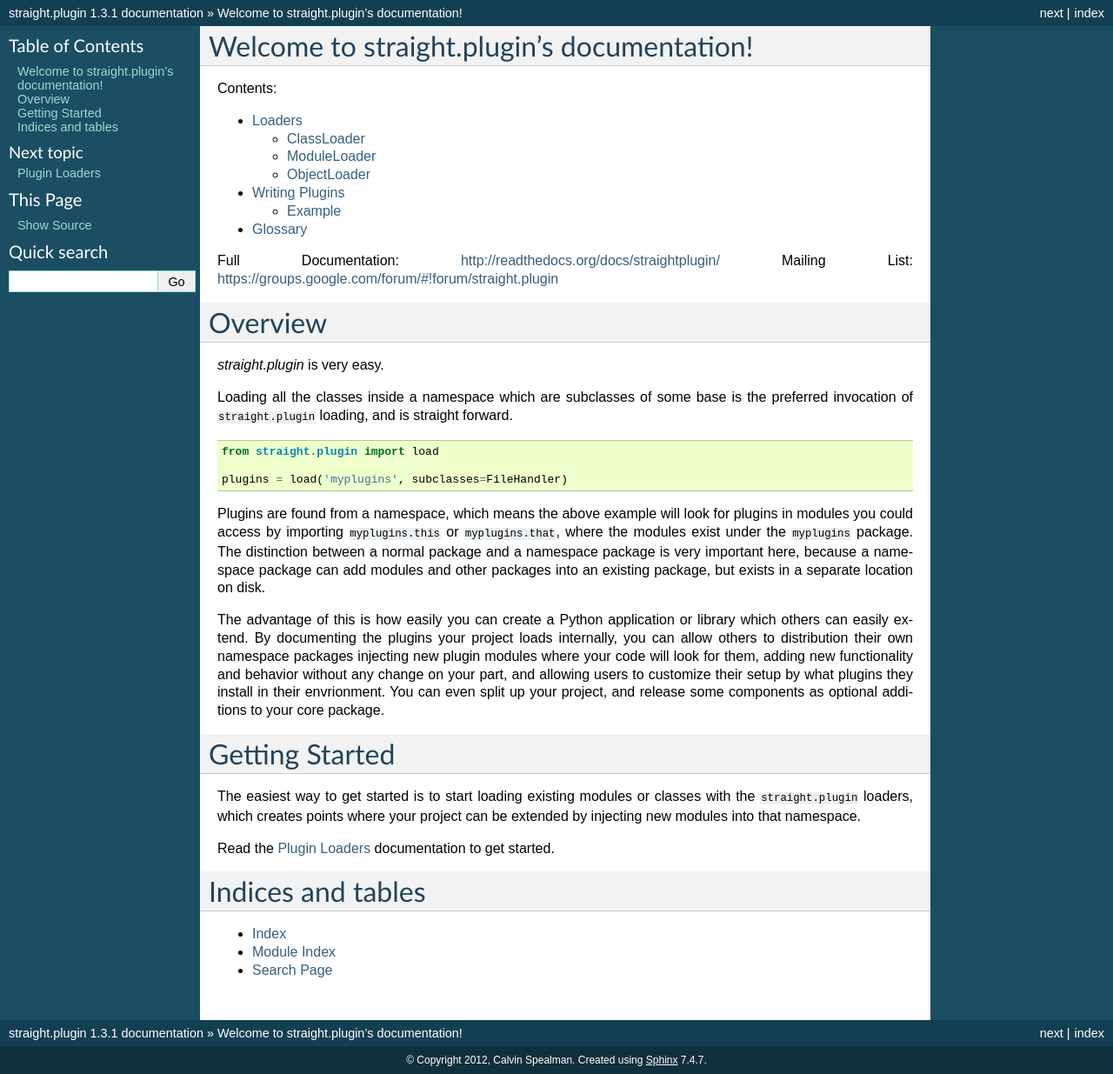
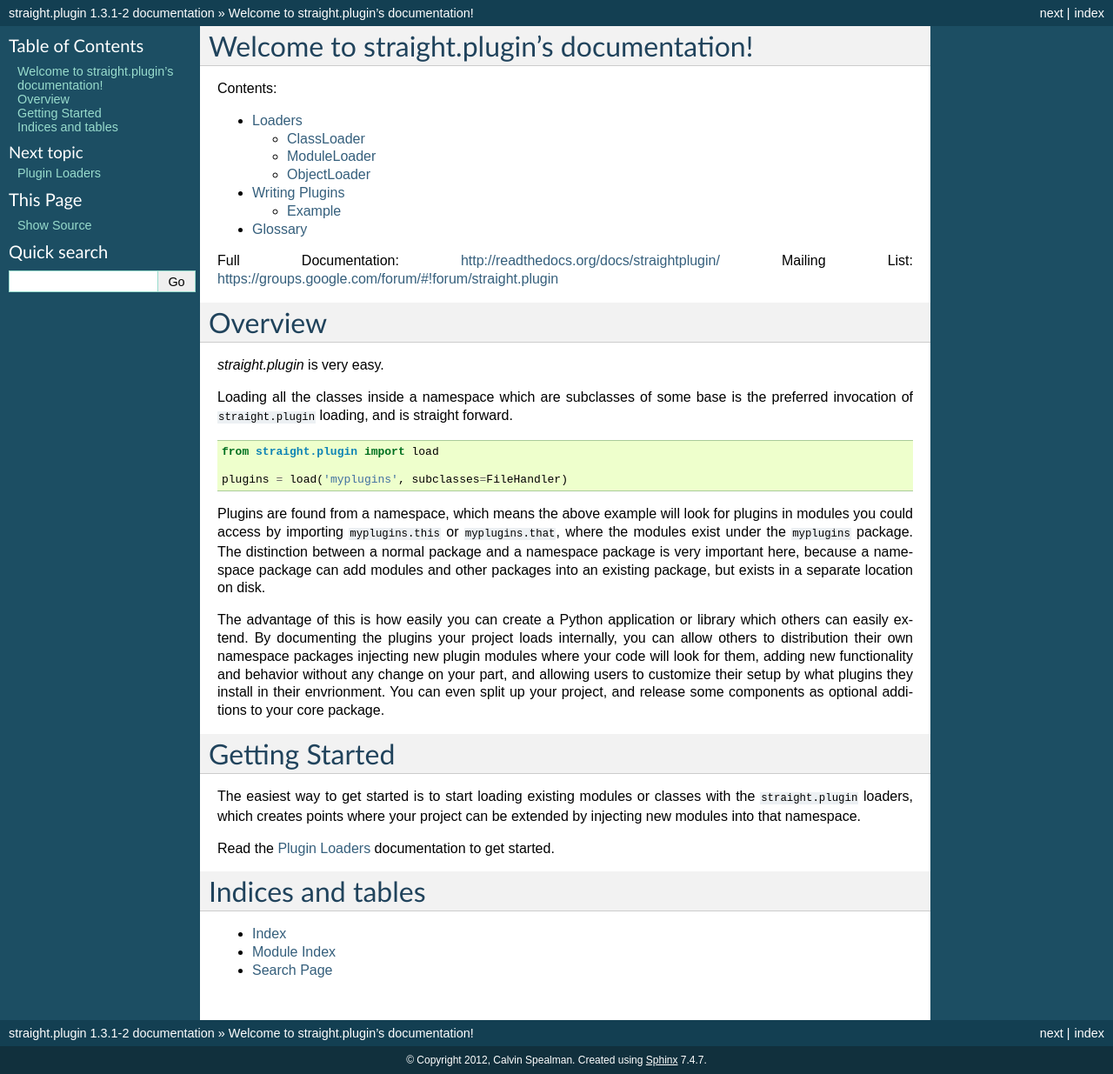
Before and after one commit to ironfroggy/straight.plugin, a Sphinx documentation site: the page built from docs/index.rst, in a window 1280 px wide. Shown: the whole page at 87% size. Built offline with Sphinx 7.4.7, drawn with Linux system fonts in a browser that asks for light colours.

```diff
--- a/docs/conf.py
+++ b/docs/conf.py
@@ -50,7 +50,7 @@ copyright = u'2012, Calvin Spealman'
 # The short X.Y version.
 version = '1.3'
 # The full version, including alpha/beta/rc tags.
-release = '1.3.1'
+release = '1.3.1-2'
 
 # The language for content autogenerated by Sphinx. Refer to documentation
 # for a list of supported languages.
--- a/setup.py
+++ b/setup.py
@@ -10,7 +10,7 @@ except ImportError:
     INSTALL_REQUIRES.append('importlib')
 
 setup(name='straight.plugin',
-    version='1.3.1',
+    version='1.3.1-2',
     description='A simple namespaced plugin facility',
     author='Calvin Spealman',
     author_email='ironfroggy@gmail.com',
```
